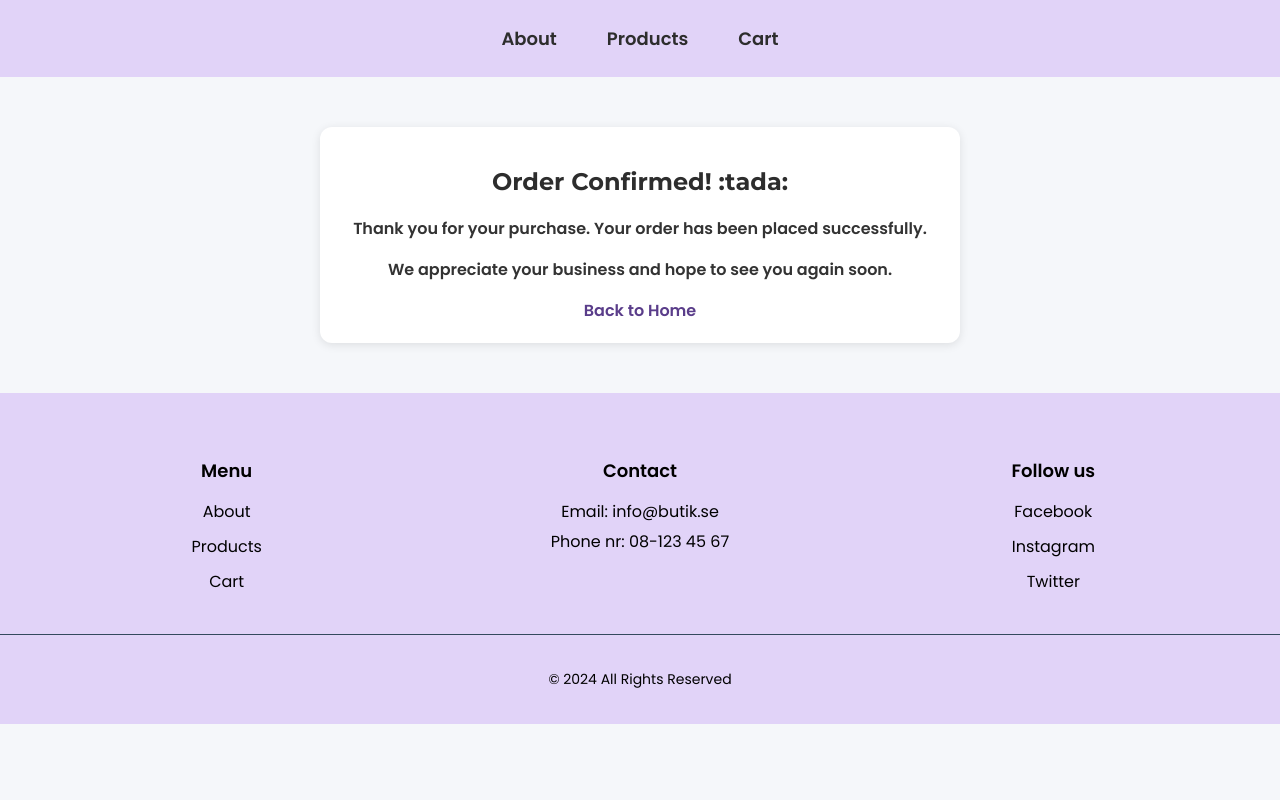
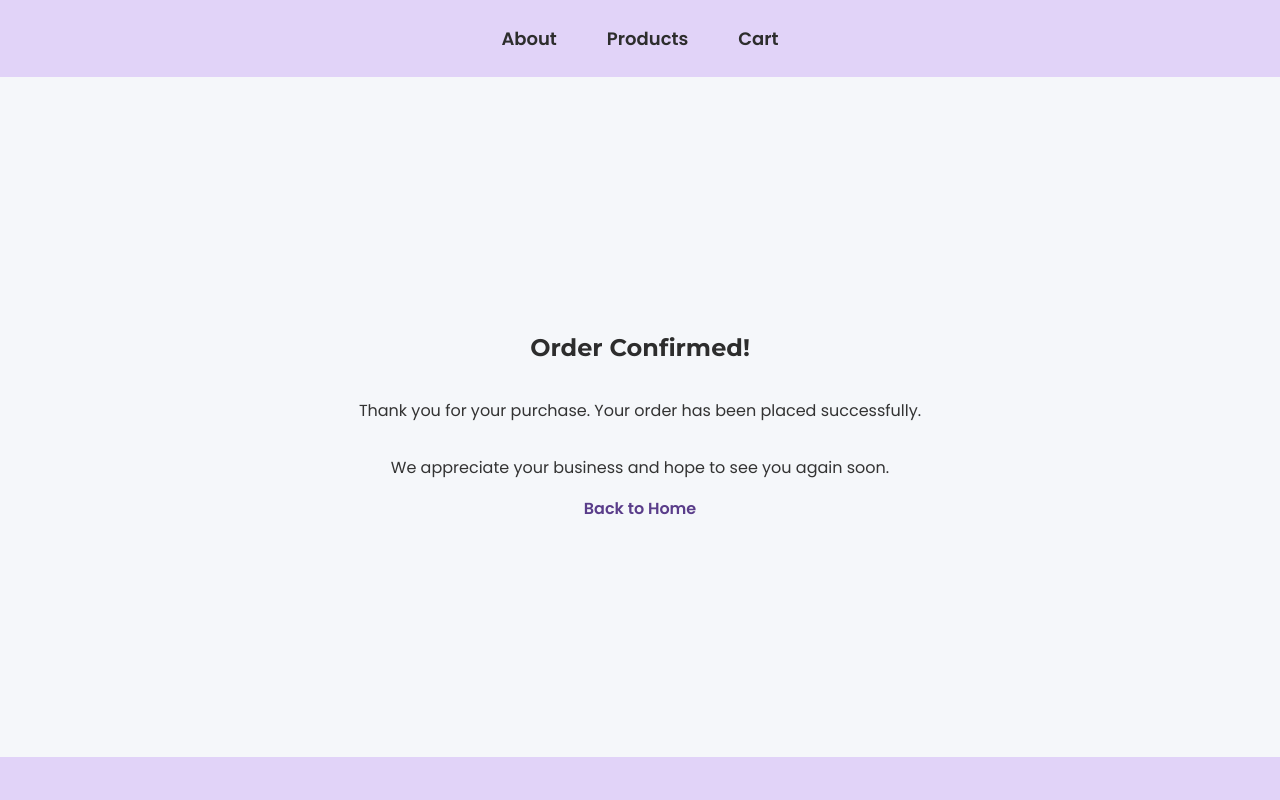
Before and after one commit to LarisaSek/e-commerce, a React (Vite) app: page /order-confirmation in a window 1280 px wide. Shown: the top 800 px of the page. Built offline with nearby package versions, Linux system fonts and the light colour scheme.

Commit message:
fixa footer i cart. hitta ett fel där imorse

```diff
--- a/src/pages/OrderPage.jsx
+++ b/src/pages/OrderPage.jsx
@@ -9,7 +9,7 @@ const OrderPage = () => {
     const { clearCart } = useContext(CartContext);
     return (
         <div className="order-confirmation">
-            <h2>Order Confirmed! :tada:</h2>
+            <h2>Order Confirmed!</h2>
             <p>Thank you for your purchase. Your order has been placed successfully.</p>
             <p>We appreciate your business and hope to see you again soon.</p>
             <Link to="/" className="back-button" onClick={clearCart}>Back to Home</Link>
--- a/src/styles.css
+++ b/src/styles.css
@@ -438,15 +438,11 @@ button:hover {
 
 
 .order-confirmation {
-    text-align: center;
-    background: white;
-    padding: 20px;
-    margin: 50px auto;
-    max-width: 600px;
-    border-radius: 12px;
-    box-shadow: 0 2px 10px rgba(0, 0, 0, 0.1);
-    font-weight: 600;
-    flex: 1;
+    display: flex;
+    flex-direction: column;
+    justify-content: center;
+    align-items: center;
+    min-height: calc(100vh - 120px); /* Justera efter header/footer-höjd */
 }
 
 
```
